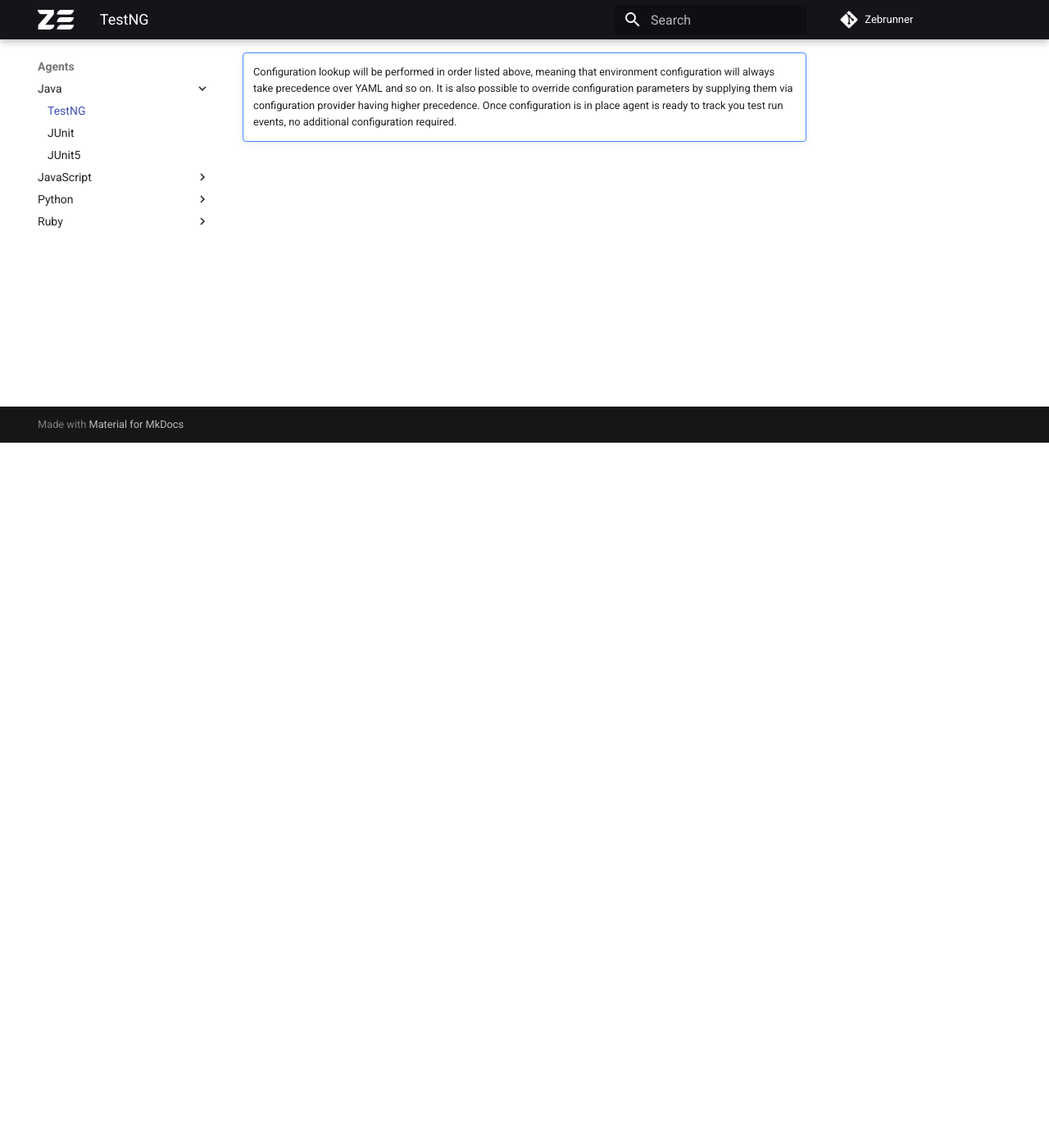
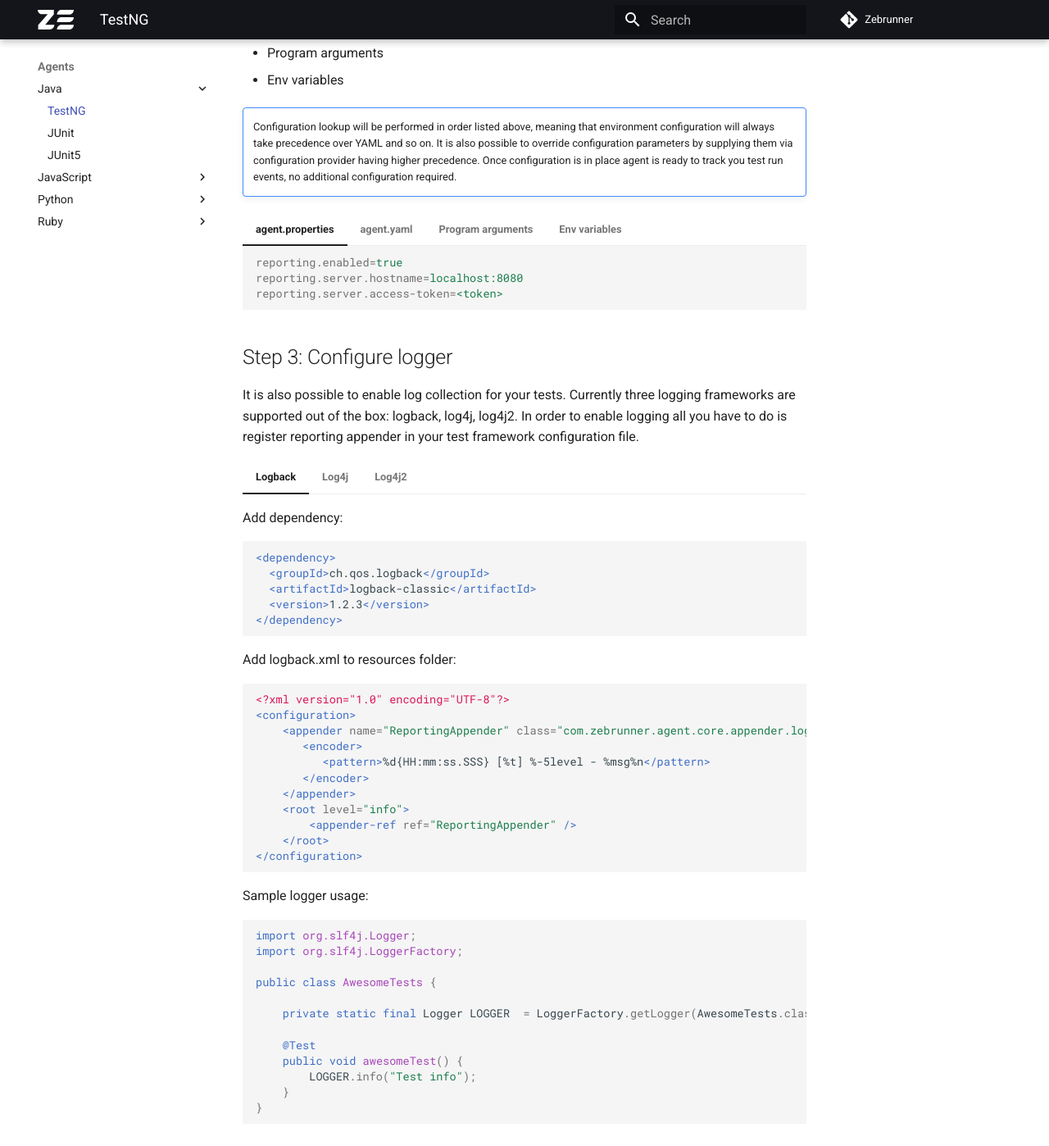
Before and after one commit to zebrunner/documentation-insiders, an MkDocs documentation site: the page built from docs/agents/java/testng.md, in a window 1280 px wide and 1400 px high, scrolled down 860 px. Shown: the whole window at 82% size. Built offline with MkDocs 1.6.1 and Material for MkDocs 9.7.7, drawn with Linux system fonts in a browser that asks for light colours; comment, search, counter and statistics services are not loaded; some of the changed text lies outside the part shown.

Commit message:
Update testng.md

````diff
--- a/docs/agents/java/testng.md
+++ b/docs/agents/java/testng.md
@@ -27,14 +27,192 @@ Agent comes bundled with TestNG 7.1.0, so you may want to comment our your depen
     }
     ```
 
-**Step 2: Configure agent**
+## Step 2: Configure agent
 
 There are multiple ways to provide agent configuration:
 
-* Environment variables
+* Properties file
+* YAML file
 * Program arguments
-* YAML file
-* Properties file
+* Env variables
 
 !!! note ""
     Configuration lookup will be performed in order listed above, meaning that environment configuration will always take precedence over YAML and so on. It is also possible to override configuration parameters by supplying them via configuration provider having higher precedence. Once configuration is in place agent is ready to track you test run events, no additional configuration required.
+
+=== "agent.properties"
+
+    ``` properties
+    reporting.enabled=true
+    reporting.server.hostname=localhost:8080
+    reporting.server.access-token=<token>
+    ```
+
+=== "agent.yaml"
+
+    ``` yaml
+    reporting:
+    enabled: true
+    server:
+      hostname: localhost:8080/api
+      access-token: <token>
+    ```
+
+
+=== "Program arguments"
+
+    ``` properties
+    -Dreporting.enabled=true
+    -Dreporting.server.hostname=localhost:8080
+    -Dreporting.server.access-token=<token>
+    ```
+
+
+=== "Env variables"
+
+    ``` properties
+    REPORTING_ENABLED=true
+    REPORTING_SERVER_HOSTNAME=localhost:8080
+    REPORTING_SERVER_ACCESS_TOKEN-token=<token>
+    ```
+
+## Step 3: Configure logger
+
+It is also possible to enable log collection for your tests. Currently three logging frameworks are supported out of the box: logback, log4j, log4j2. In order to enable logging all you have to do is register reporting appender in your test framework configuration file.
+
+=== "Logback"
+
+    Add dependency:
+
+    ``` xml
+    <dependency>
+      <groupId>ch.qos.logback</groupId>
+      <artifactId>logback-classic</artifactId>
+      <version>1.2.3</version>
+    </dependency>
+    ```
+
+    Add logback.xml to resources folder:
+
+    ``` xml
+    <?xml version="1.0" encoding="UTF-8"?>
+    <configuration>
+        <appender name="ReportingAppender" class="com.zebrunner.agent.core.appender.logback.ReportingAppender">
+           <encoder>
+              <pattern>%d{HH:mm:ss.SSS} [%t] %-5level - %msg%n</pattern>
+           </encoder>
+        </appender>
+        <root level="info">
+            <appender-ref ref="ReportingAppender" />
+        </root>
+    </configuration>
+    ```
+
+    Sample logger usage:
+
+    ``` java
+    import org.slf4j.Logger;
+    import org.slf4j.LoggerFactory;
+
+    public class AwesomeTests {
+
+        private static final Logger LOGGER  = LoggerFactory.getLogger(AwesomeTests.class);
+
+        @Test
+        public void awesomeTest() {
+            LOGGER.info("Test info");
+        }
+    }
+    ```
+
+
+=== "Log4j"
+
+    Add dependency:
+
+    ``` xml
+    <dependency>
+        <groupId>log4j</groupId>
+        <artifactId>log4j</artifactId>
+        <version>1.2.17</version>
+    </dependency>
+    ```
+
+    Add log4j.properties to resources folder:
+
+    ``` properties
+    log4j.rootLogger = INFO, zebrunner
+    log4j.appender.zebrunner=com.zebrunner.agent.core.appender.log4j.ReportingAppender
+    log4j.appender.zebrunner.layout=org.apache.log4j.PatternLayout
+    log4j.appender.zebrunner.layout.conversionPattern=pattern">[%d{HH:mm:ss}] %-5p (%F:%L) - %m%n
+    ```
+
+    Sample logger usage:
+
+    ``` java
+    import org.apache.log4j.Logger;
+
+    public class AwesomeTests {
+
+        private Logger LOGGER = Logger.getLogger(AwesomeTests.class);
+
+        @Test
+        public void awesomeTest() {
+            LOGGER.info("Test info");
+        }
+    }
+    ```
+
+=== "Log4j2"
+
+    Add dependency:
+
+    ``` xml
+    <dependency>
+        <groupId>org.apache.logging.log4j</groupId>
+        <artifactId>log4j-api</artifactId>
+        <version>2.13.3</version>
+    </dependency>
+    <dependency>
+        <groupId>org.apache.logging.log4j</groupId>
+        <artifactId>log4j-core</artifactId>
+        <version>2.13.3</version>
+    </dependency>
+    ```
+
+    Add log4j2.xml to resources folder:
+
+    ``` xml
+    <?xml version="1.0" encoding="UTF-8"?>
+    <configuration packages="com.zebrunner.agent.core.appender.log4j2">
+       <properties>
+          <property name="pattern">[%d{HH:mm:ss}] %-5p (%F:%L) - %m%n</property>
+       </properties>
+       <appenders>
+          <ReportingAppender name="ReportingAppender">
+             <PatternLayout pattern="${pattern}" />
+          </ReportingAppender>
+       </appenders>
+       <loggers>
+          <root level="info">
+             <appender-ref ref="ReportingAppender"/>
+          </root>
+       </loggers>
+    </configuration>
+    ```
+
+    Sample logger usage:
+
+    ``` java
+    import org.apache.logging.log4j.LogManager;
+    import org.apache.logging.log4j.Logger;
+
+    public class AwesomeTests {
+
+        private Logger LOGGER = LogManager.getLogger(AwesomeTests.class);;
+
+        @Test
+        public void awesomeTest() {
+            LOGGER.info("Test info");
+        }
+    }
+    ```
````
Also changed, not shown: other parts of docs/agents/java/testng.md (+2 -2 lines).
